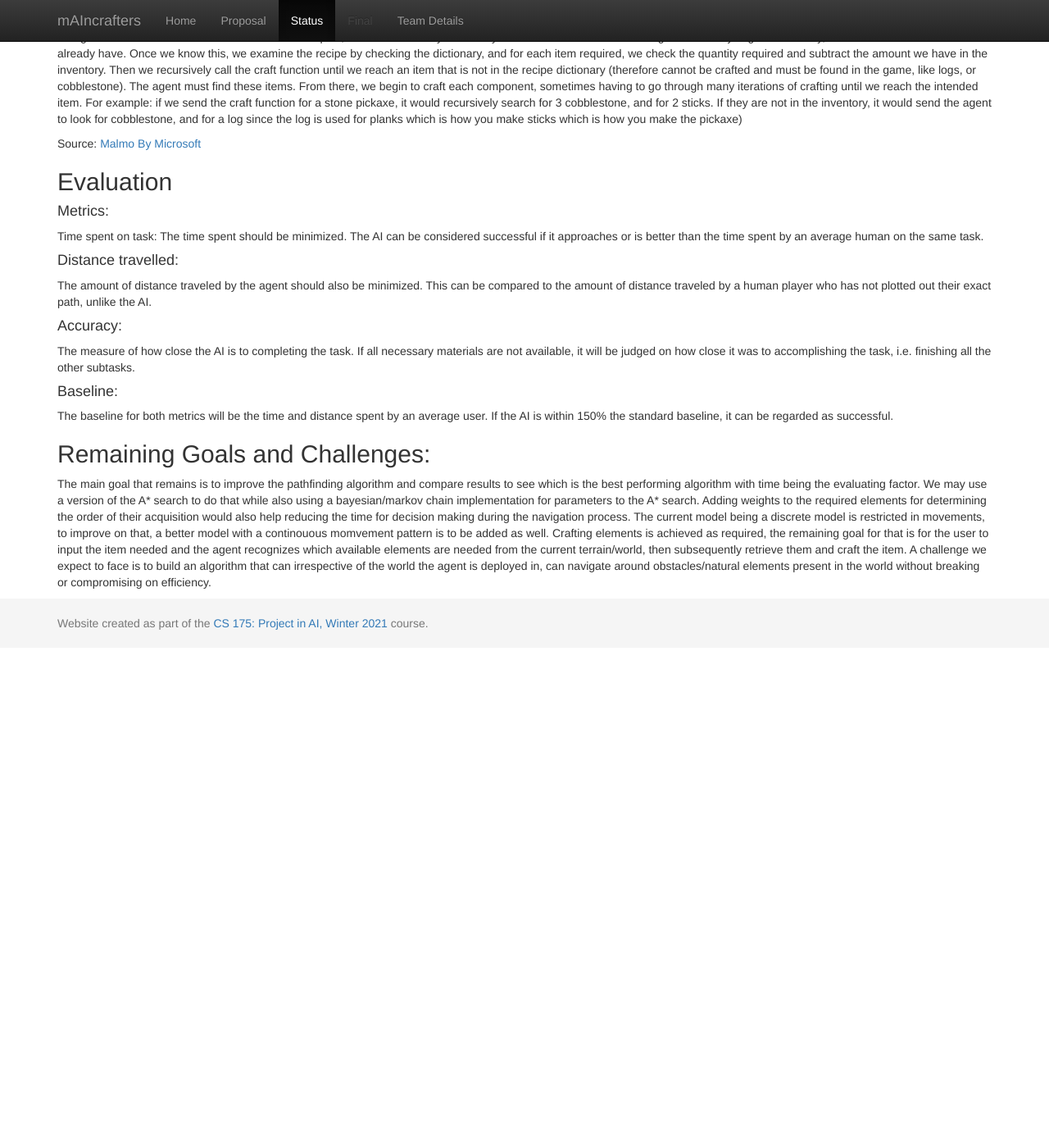
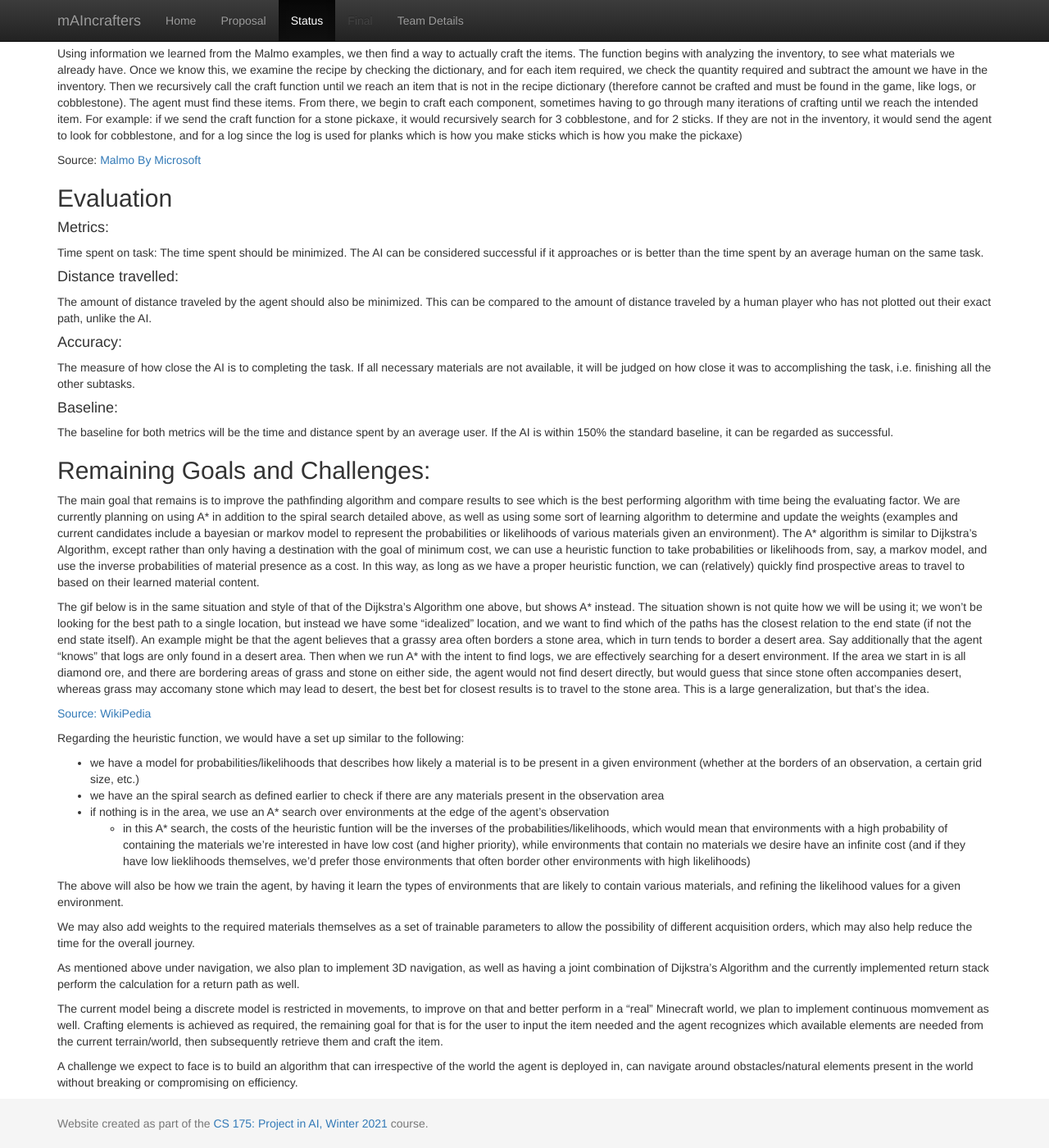
Before and after one commit to dheyay/mAIncrafters, a Jekyll site: the page built from docs/status.md, in a window 1280 px wide and 1400 px high, scrolled down 2048 px. Shown: the whole window at 82% size. Built offline with Jekyll 4.4.1, drawn with Linux system fonts in a browser that asks for light colours; before the commit the page ends 2838 px from its top, so only the background shows below that; some of the changed text lies outside the part shown.

Commit message:
Update status.md
Updated the remaining goals and challenges regarding navigation/location

```diff
--- a/docs/status.md
+++ b/docs/status.md
@@ -26,7 +26,7 @@ As the basic functions of the agent are confirmed and solidified, the observatio
 
 
 #### Navigating
-Dijkstra's shortest path Algorithm is currently used as our method of navigation once we have determined the location of the object we are looking for. As it stands currently, we use Dijkstra's algorithm to find the path between the agent's current location and some material location in two dimensions, while we have a stack implemented to keep reccord of the current shortest path back. As the environment get more complex, Dijkstra's will also be used to find the return path from the agent's current location to the starting position.
+Dijkstra's shortest path Algorithm is currently used as our method of navigation once we have determined the location of the object we are looking for. As it stands currently, we use Dijkstra's algorithm to find the path between the agent's current location and some material location in two dimensions, while we have a stack implemented to keep reccord of the current shortest path back. As the environment get more complex, Dijkstra's will also be used to find the return path from the agent's current location to the starting position in coordination with the general path from the stack (since the farther we go, we will eventually be out of observation range of the starting point).
 
 
 Dijkstra's shortest path for the agent:
@@ -72,6 +72,25 @@ The baseline for both metrics will be the time and distance spent by an average
 
 
 ## Remaining Goals and Challenges:
-The main goal that remains is to improve the pathfinding algorithm and compare results to see which is the best performing algorithm with time being the evaluating factor. We may use a version of the A* search to do that while also using a bayesian/markov chain implementation for parameters to the A* search. Adding weights to the required elements for determining the order of their acquisition would also help reducing the time for decision making during the navigation process.
-The current model being a discrete model is restricted in movements, to improve on that, a better model with a continouous momvement pattern is to be added as well. Crafting elements is achieved as required, the remaining goal for that is for the user to input the item needed and the agent recognizes which available elements are needed from the current terrain/world, then subsequently retrieve them and craft the item.
+The main goal that remains is to improve the pathfinding algorithm and compare results to see which is the best performing algorithm with time being the evaluating factor. We are currently planning on using A* in addition to the spiral search detailed above, as well as using some sort of learning algorithm to determine and update the weights (examples and current candidates include a bayesian or markov model to represent the probabilities or likelihoods of various materials given an environment). The A* algorithm is similar to Dijkstra's Algorithm, except rather than only having a destination with the goal of minimum cost, we can use a heuristic function to take probabilities or likelihoods from, say, a markov model, and use the inverse probabilities of material presence as a cost. In this way, as long as we have a proper heuristic function, we can (relatively) quickly find prospective areas to travel to based on their learned material content.
+
+The gif below is in the same situation and style of that of the Dijkstra's Algorithm one above, but shows A* instead. The situation shown is not quite how we will be using it; we won't be looking for the best path to a single location, but instead we have some "idealized" location, and we want to find which of the paths has the closest relation to the end state (if not the end state itself). An example might be that the agent believes that a grassy area often borders a stone area, which in turn tends to border a desert area. Say additionally that the agent "knows" that logs are only found in a desert area. Then when we run A* with the intent to find logs, we are effectively searching for a desert environment. If the area we start in is all diamond ore, and there are bordering areas of grass and stone on either side, the agent would not find desert directly, but would guess that since stone often accompanies desert, whereas grass may accomany stone which may lead to desert, the best bet for closest results is to travel to the stone area. This is a large generalization, but that's the idea.
+
+[Source: WikiPedia](https://en.wikipedia.org/wiki/A*_search_algorithm#/media/File:Astar_progress_animation.gif)
+
+Regarding the heuristic function, we would have a set up similar to the following:
+
+- we have a model for probabilities/likelihoods that describes how likely a material is to be present in a given environment (whether at the borders of an observation, a certain grid size, etc.)
+- we have an the spiral search as defined earlier to check if there are any materials present in the observation area
+- if nothing is in the area, we use an A* search over environments at the edge of the agent's observation
+    - in this A* search, the costs of the heuristic funtion will be the inverses of the probabilities/likelihoods, which would mean that environments with a high probability of containing the materials we're interested in have low cost (and higher priority), while environments that contain no materials we desire have an infinite cost (and if they have low lieklihoods themselves, we'd prefer those environments that often border other environments with high likelihoods)
+
+The above will also be how we train the agent, by having it learn the types of environments that are likely to contain various materials, and refining the likelihood values for a given environment.
+
+We may also add weights to the required materials themselves as a set of trainable parameters to allow the possibility of different acquisition orders, which may also help reduce the time for the overall journey.
+
+As mentioned above under navigation, we also plan to implement 3D navigation, as well as having a joint combination of Dijkstra's Algorithm and the currently implemented return stack perform the calculation for a return path as well.
+
+The current model being a discrete model is restricted in movements, to improve on that and better perform in a "real" Minecraft world, we plan to implement continuous momvement  as well. Crafting elements is achieved as required, the remaining goal for that is for the user to input the item needed and the agent recognizes which available elements are needed from the current terrain/world, then subsequently retrieve them and craft the item.
+
 A challenge we expect to face is to build an algorithm that can irrespective of the world the agent is deployed in, can navigate around obstacles/natural elements present in the world without breaking or compromising on efficiency.
```
